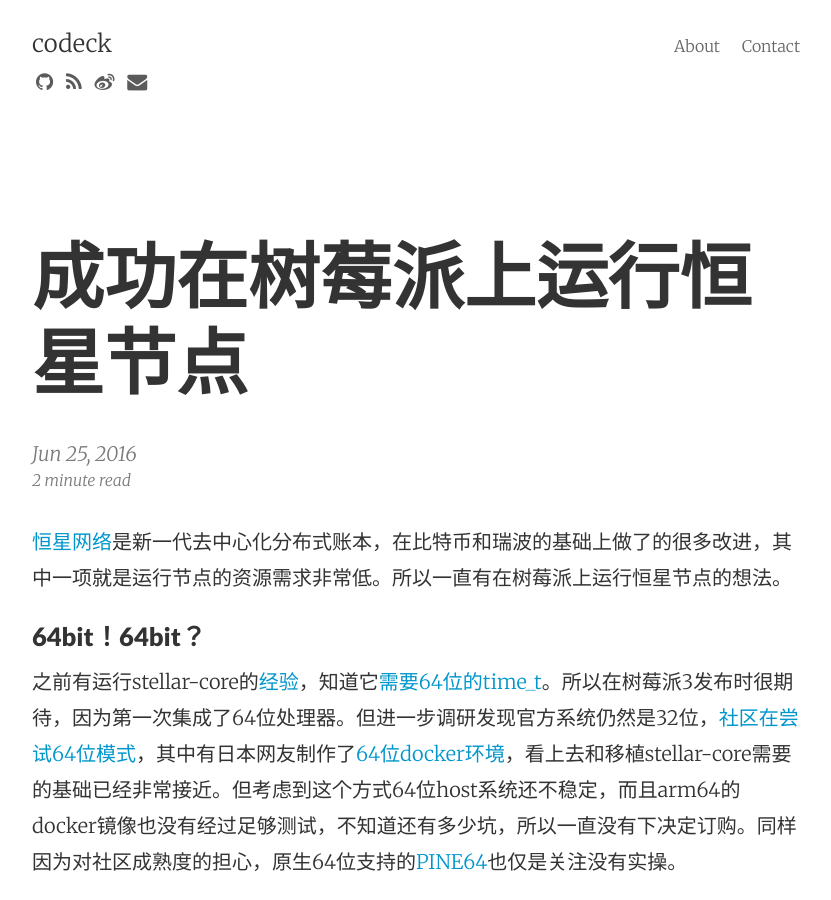
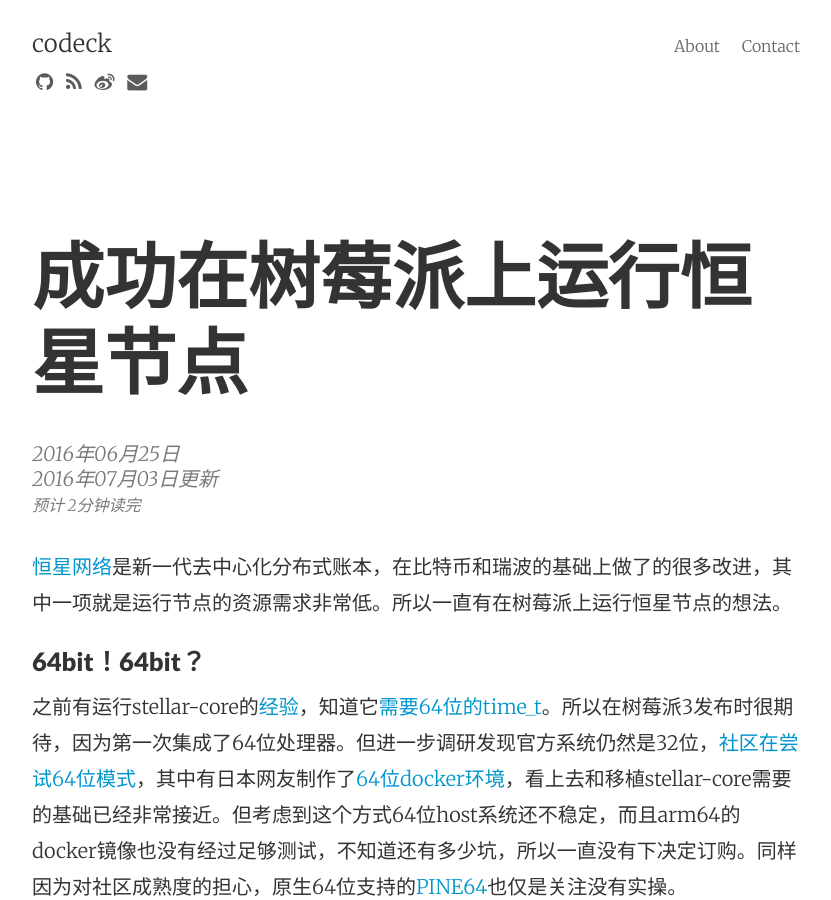
Before and after one commit to codeck-kch/codeck-kch.github.io, a Jekyll site: the page built from _posts/2016-06-25-stellar-validator-on-raspberry-pi.md, in a window 1280 px wide and 900 px high. Shown: the whole window, without its empty margins (224-1055 px from the left). Built offline with Jekyll 4.4.1, drawn with Linux system fonts in a browser that asks for light colours; nearby versions of some CDN libraries.

Commit message:
chinese localized date&time

```diff
--- a/_layouts/post.html
+++ b/_layouts/post.html
@@ -9,11 +9,11 @@ layout: default
 
 <div class="post-header mb2">
   <h1>{{ page.title }}</h1>
-  <span class="post-meta">{{ page.date | date: "%b %-d, %Y" }}</span><br>
+  <span class="post-meta">{{ page.date | date: "%Y年%m月%d日" }}</span><br>
   {% if page.update_date %}
-    <span class="post-meta">Updated: {{ page.update_date | date: "%b %-d, %Y" }}</span><br>
+    <span class="post-meta">{{ page.update_date | date: "%Y年%m月%d日" }}更新</span><br>
   {% endif %}
-  <span class="post-meta small">{{ minutes }} minute read</span>
+  <span class="post-meta small">预计 {{ minutes }}分钟读完</span>
 </div>
 
 <article class="post-content">
--- a/_posts/2016-06-25-stellar-validator-on-raspberry-pi.md
+++ b/_posts/2016-06-25-stellar-validator-on-raspberry-pi.md
@@ -3,6 +3,7 @@ layout: post
 title: 成功在树莓派上运行恒星节点
 published: true
 date: 2016-06-25 15:56:01 +0800
+update_date: 2016-07-03 17:29:17 +0800
 ---
 
 [恒星网络](http://stellar.org)是新一代去中心化分布式账本，在比特币和瑞波的基础上做了的很多改进，其中一项就是运行节点的资源需求非常低。所以一直有在树莓派上运行恒星节点的想法。
--- a/index.html
+++ b/index.html
@@ -7,7 +7,7 @@ layout: default
   <div class="posts">
     {% for post in paginator.posts %}
       <div class="post">
-        <p class="post-meta">{{ post.date | date: "%b %-d, %Y" }}</p>
+        <p class="post-meta">{{ post.date | date: "%Y年%m月%d日" }}</p>
         <a href="{{ post.url | prepend: site.baseurl }}" class="post-link"><h3 class="h2 post-title">{{ post.title }}</h3></a>
         <p class="post-summary">
           {% if post.summary %}
```
